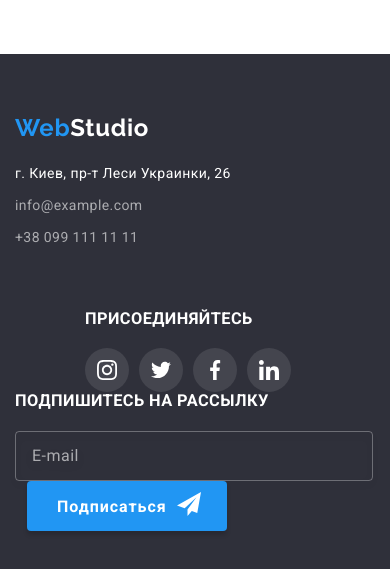
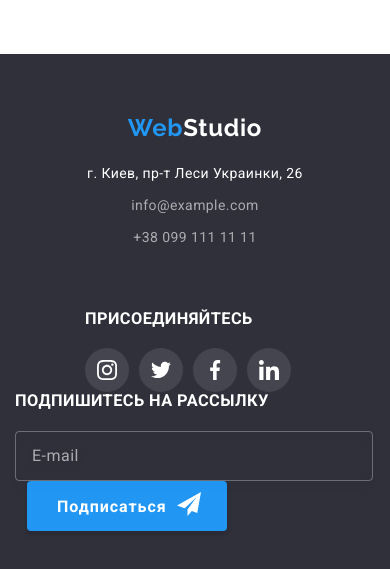
Before and after one commit to TanuhaSerkova/goit-markup-hw-08, a plain HTML site: page index.html in a window 390 px wide. Shown: the part 4442-5011 px from the top of the page. Drawn offline with nearby package versions, Linux system fonts and the light colour scheme.

Commit message:
footer logo

```diff
--- a/sass/layout/_footer.scss
+++ b/sass/layout/_footer.scss
@@ -5,8 +5,8 @@
 }
 .footer-container {
   width: 100%;
-  justify-content: center;
-  align-items: baseline;
+  //justify-content: center;
+  //align-items: baseline;
   @media screen and (min-width: 768px) {
     display: flex;
     flex-wrap: wrap;
@@ -19,12 +19,22 @@
     align-items: baseline;
   }
 }
+.logo-footer {
+  @media screen and (max-width: 767px) {
+    display: flex;
+    justify-content: center;
+  }
+}
 .footer-social-icon {
   margin-left: 70px;
 }
 .footer-item {
-  display: block;
+  display: flex;
+  justify-content: center;
   font-style: normal;
+  @media screen and (min-width: 1200px) {
+    display: block;
+  }
 }
 .footer-item {
   &:not(:last-child) {
@@ -80,7 +90,7 @@
   margin-left: auto;
 }
 .onlain-subscribr {
-  display: block;
+  //display: block;
   @media screen and (min-width: 1200px) {
     display: flex;
   }
```
Also changed, not shown: css/main.css, css/main.min.css, 2 other files.
